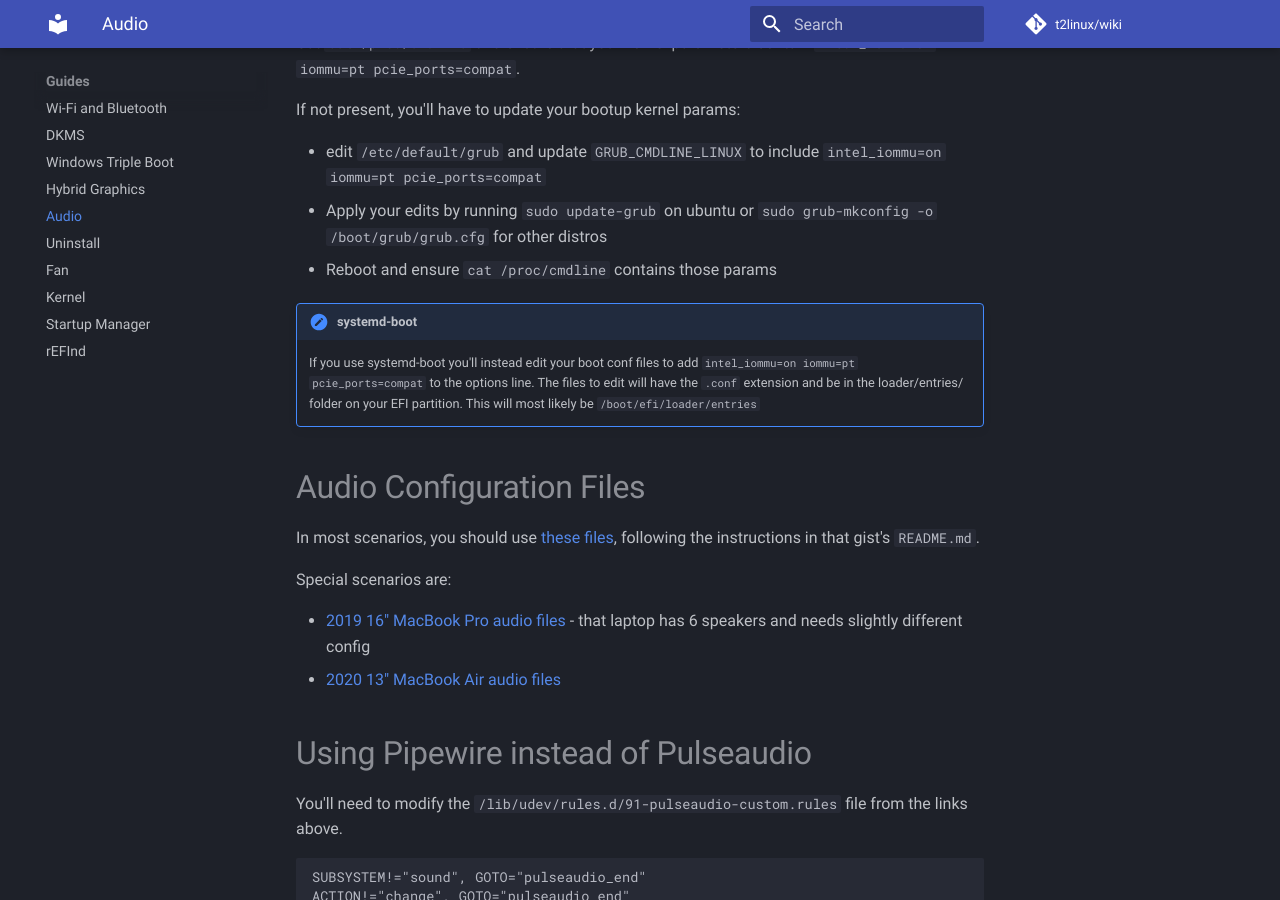
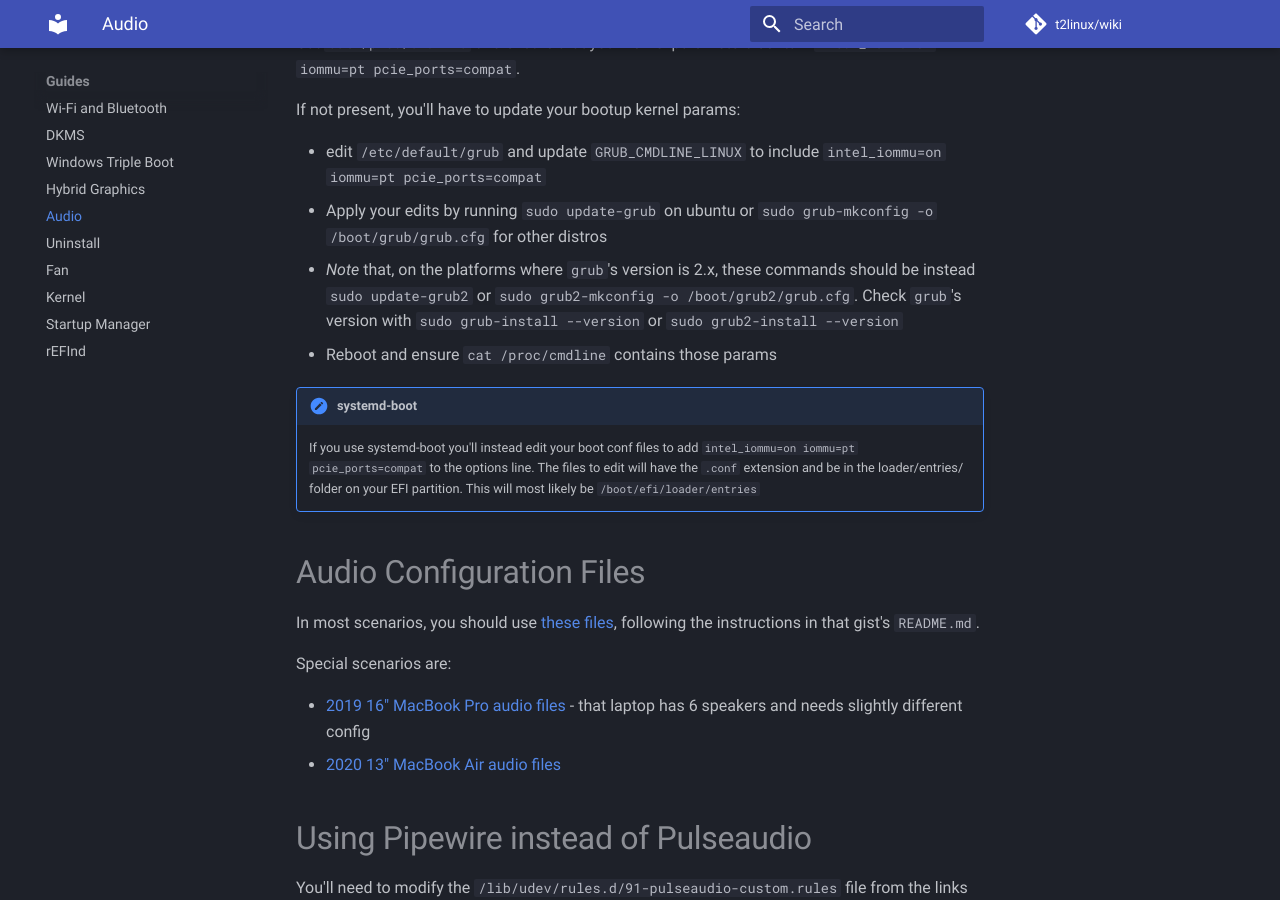
Before and after one commit to t2linux/wiki, an MkDocs documentation site: the page built from docs/guides/audio-config.md, in a window 1280 px wide and 900 px high, scrolled down 476 px. Built offline with MkDocs 1.6.1 and Material for MkDocs 9.7.7, drawn with Linux system fonts in a browser that asks for light colours; comment, search, counter and statistics services are not loaded.

Commit message:
Audio Config: Add tips for the platforms with GRUB2 installed.

```diff
--- a/docs/guides/audio-config.md
+++ b/docs/guides/audio-config.md
@@ -12,6 +12,7 @@ If not present, you'll have to update your bootup kernel params:
 
 - edit `/etc/default/grub` and update `GRUB_CMDLINE_LINUX` to include `intel_iommu=on iommu=pt pcie_ports=compat`
 - Apply your edits by running `sudo update-grub` on ubuntu or `sudo grub-mkconfig -o /boot/grub/grub.cfg` for other distros
+  - *Note* that, on the platforms where `grub`'s version is 2.x, these commands should be instead `sudo update-grub2` or `sudo grub2-mkconfig -o /boot/grub2/grub.cfg`. Check `grub`'s version with `sudo grub-install --version` or `sudo grub2-install --version`
 - Reboot and ensure `cat /proc/cmdline` contains those params
 
 !!!note "systemd-boot"
```
